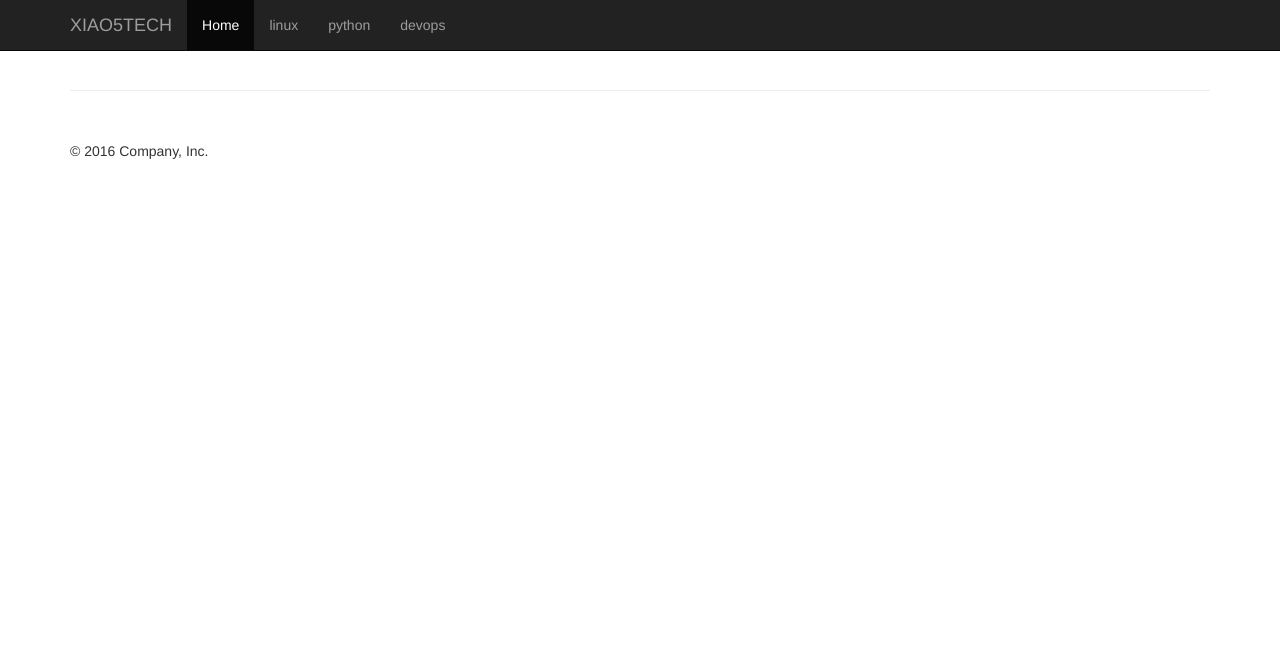
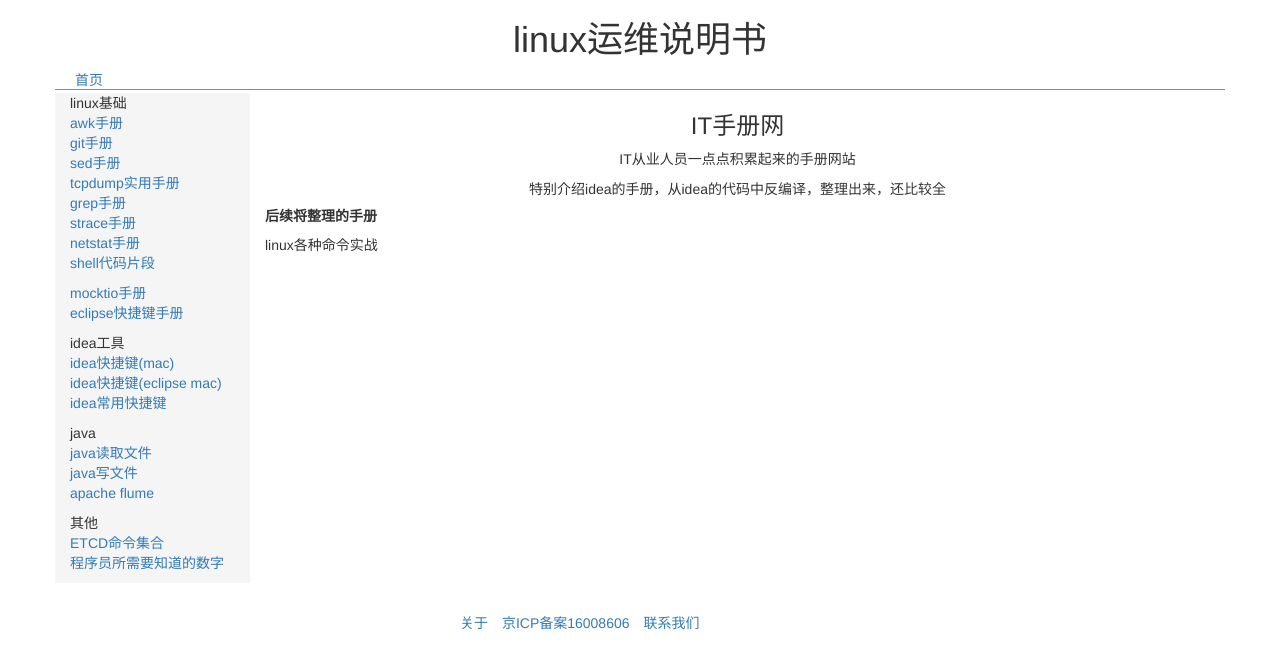
Before and after one commit to xiaotuanyu120/markdown_build_static_html, a Flask app: page / in a window 1280 px wide. Shown: the top 669 px of the page. Run offline with Flask 2, Linux system fonts and the light colour scheme; some libraries are stand-ins or nearby versions.

Commit message:
change homepage's style

```diff
--- a/MyBlog/templates/index.html
+++ b/MyBlog/templates/index.html
@@ -1,6 +1,16 @@
 
 <!DOCTYPE html>
-<html lang="en">
+<html>
+
+<!-- <script>
+var _hmt = _hmt || [];
+(function() {
+  var hm = document.createElement("script");
+  hm.src = "//hm.baidu.com/hm.js?3a15aab86013273cb62fdfc5f03339b4";
+  var s = document.getElementsByTagName("script")[0];
+  s.parentNode.insertBefore(hm, s);
+})();
+</script> -->
 <head>
   <meta charset="utf-8">
   <meta http-equiv="X-UA-Compatible" content="IE=edge">
@@ -8,77 +18,94 @@
   <!-- The above 3 meta tags *must* come first in the head; any other head content must come *after* these tags -->
   <meta name="description" content="linux python">
   <meta name="author" content="Peiwu Zhao">
-    <link rel="icon" href="../../favicon.ico">
+  <!-- <link rel="icon" href="../../favicon.ico"> -->
 
   <title>xiao5tech</title>
 
   <link rel="shortcut icon" href="{{ url_for('static', filename='favicon.ico') }}">
-    <!-- Bootstrap core CSS -->
   <link href="{{ url_for('static', filename='css/bootstrap.min.css') }}" rel="stylesheet">
-    <!-- IE10 viewport hack for Surface/desktop Windows 8 bug -->
-    <link href="{{ url_for('static', filename='css/ie10-viewport-bug-workaround.css') }}" rel="stylesheet">
+</head>
+<!-- <head>
+   <meta http-equiv="Content-Type" content="text/html;charset=utf-8">
+   <title>IT手册</title>
+   <link href="http://apps.bdimg.com/libs/bootstrap/3.3.0/css/bootstrap.min.css" rel="stylesheet">
+   </script>
+</head> -->
+<body>
 
-    <!-- Custom styles for this template -->
-    <link href="{{ url_for('static', filename='css/offcanvas.css') }}" rel="stylesheet">
+  <div class="container" style="height=100%">
+    <div class="row" style="height:90px;border-bottom:1px solid #987cb9;">
+      <div>
+        <h1 class="text-center">linux运维说明书</h1>
+      </div>
+      <div>
+        <p><ul class="list-inline" style="padding-left:20px;"><li><a href="/">首页</a></li></ul></p>
+      </div>
+    </div>
 
-    <!-- Just for debugging purposes. Don't actually copy these 2 lines! -->
-    <!--[if lt IE 9]><script src="../../assets/js/ie8-responsive-file-warning.js"></script><![endif]-->
-    <!-- <script src="../../assets/js/ie-emulation-modes-warning.js"></script> -->
+    <div class="row" style="height:100%;margin-top:3px;padding-bottom:30px;">
+      <div class="col-md-2" style="height:100%; background:#F5F5F5">
+        <ul class="list-unstyled">
+          <li>linux基础</li>
+          <li><a href="/linux/linux-awk.html">awk手册</a></li>
+          <li><a href="/linux/linux-git.html">git手册</a></li>
+          <li><a href="/linux/linux-sed.html">sed手册</a></li>
+          <li><a href="/linux/linux-tcpdump.html">tcpdump实用手册</a></li>
+          <li><a href="/linux/linux-grep.html">grep手册</a></li>
+          <li><a href="/linux/linux-strace.html">strace手册</a></li>
+          <li><a href="/linux/linux-netstat.html">netstat手册</a></li>
+          <li><a href="/linux/linux-shell.html">shell代码片段</a></li>
+        </ul>
 
-    <!-- HTML5 shim and Respond.js for IE8 support of HTML5 elements and media queries -->
-    <!--[if lt IE 9]>
-      <script src="https://oss.maxcdn.com/html5shiv/3.7.3/html5shiv.min.js"></script>
-      <script src="https://oss.maxcdn.com/respond/1.4.2/respond.min.js"></script>
-    <![endif]-->
-  </head>
+        <ul class="list-unstyled">
+          <li><a href="/manual/mockito-shouce.html">mocktio手册</a></li>
+          <li><a href="/manual/eclipse-shouce.html">eclipse快捷键手册</a></li>
+        </ul>
 
-  <body>
-    <nav class="navbar navbar-fixed-top navbar-inverse">
-      <div class="container">
-        <div class="navbar-header">
-          <button type="button" class="navbar-toggle collapsed" data-toggle="collapse" data-target="#navbar" aria-expanded="false" aria-controls="navbar">
-            <span class="sr-only">Toggle navigation</span>
-            <span class="icon-bar"></span>
-            <span class="icon-bar"></span>
-            <span class="icon-bar"></span>
-          </button>
-          <a class="navbar-brand" href="/">XIAO5TECH</a>
+        <ul class="list-unstyled">
+          <li>idea工具</li>
+          <li><a href="/manual/idea-mac-shouce.html">idea快捷键(mac)</a></li>
+          <li><a href="/manual/idea-eclipsemac-shouce.html">idea快捷键(eclipse mac)</a></li>
+          <li><a href="/manual/idea-shouce.html">idea常用快捷键</a></li>
+        </ul>
+
+        <ul class="list-unstyled">
+           <li>java</li>
+           <li><a href="/java/java-read-file.html">java读取文件</a></li>
+           <li><a href="/java/java-write-file.html">java写文件</a></li>
+           <li><a href="/java/java-flume.html">apache flume</a></li>
+        </ul>
+
+        <ul class="list-unstyled">
+           <li>其他</li>
+           <li><a href="/other/etcd-command.html">ETCD命令集合</a></li>
+           <li><a href="/other/numbers-everyone-should-know.html">程序员所需要知道的数字</a></li>
+        </ul>
       </div>
-        <div id="navbar" class="collapse navbar-collapse">
-          <ul class="nav navbar-nav">
-            <li class="{{ home_active }}"><a href="/">Home</a></li>
-  					<li class="{{ linux_active }}"><a href="/linux_basic">linux</a></li>
-  					<li class="{{ python_active }}"><a href="#">python</a></li>
-  					<li class="{{ devops_active }}"><a href="#">devops</a></li>
+
+      <div class="col-md-10">
+          <h3><p class="text-center">IT手册网</p></h3>
+          <p class="text-center">IT从业人员一点点积累起来的手册网站</p>
+          <p class="text-center">特别介绍idea的手册，从idea的代码中反编译，整理出来，还比较全</p>
+
+          <h5><b><p>后续将整理的手册</p></b></h5>
+          <p>linux各种命令实战</p>
+      </div>
+    </div>
+
+    <div class="row">
+      <div class="col-md-4"></div>
+        <div class="col-md-4">
+           <ul class="list-inline">
+             <li><a href="/about.html">关于</a></li>
+             <li><a>京ICP备案16008606</a></li>
+             <li><a href="/about.html">联系我们</a></li>
            </ul>
-        </div><!-- /.nav-collapse -->
-      </div><!-- /.container -->
-    </nav><!-- /.navbar -->
+        </div>
+      <div class="col-md-4"></div>
+    </div>
 
-    <div class="container">
+  </div> <!--close container-->
 
-      <div class="row row-offcanvas row-offcanvas-right">
-        {% block body %}
-    		{% endblock %}
-      </div><!--/row-->
-
-      <hr>
-
-      <footer>
-        <p>&copy; 2016 Company, Inc.</p>
-      </footer>
-
-    </div><!--/.container-->
-
-
-    <!-- Bootstrap core JavaScript
-    ================================================== -->
-    <!-- Placed at the end of the document so the pages load faster -->
-    <script src="https://ajax.googleapis.com/ajax/libs/jquery/1.12.4/jquery.min.js"></script>
-    <script>window.jQuery || document.write('<script src="../../assets/js/vendor/jquery.min.js"><\/script>')</script>
-    <script src="../../dist/js/bootstrap.min.js"></script>
-    <!-- IE10 viewport hack for Surface/desktop Windows 8 bug -->
-    <script src="../../assets/js/ie10-viewport-bug-workaround.js"></script>
-    <script src="offcanvas.js"></script>
 </body>
 </html>
```
Lines whose indentation alone changed are shown as unchanged.
